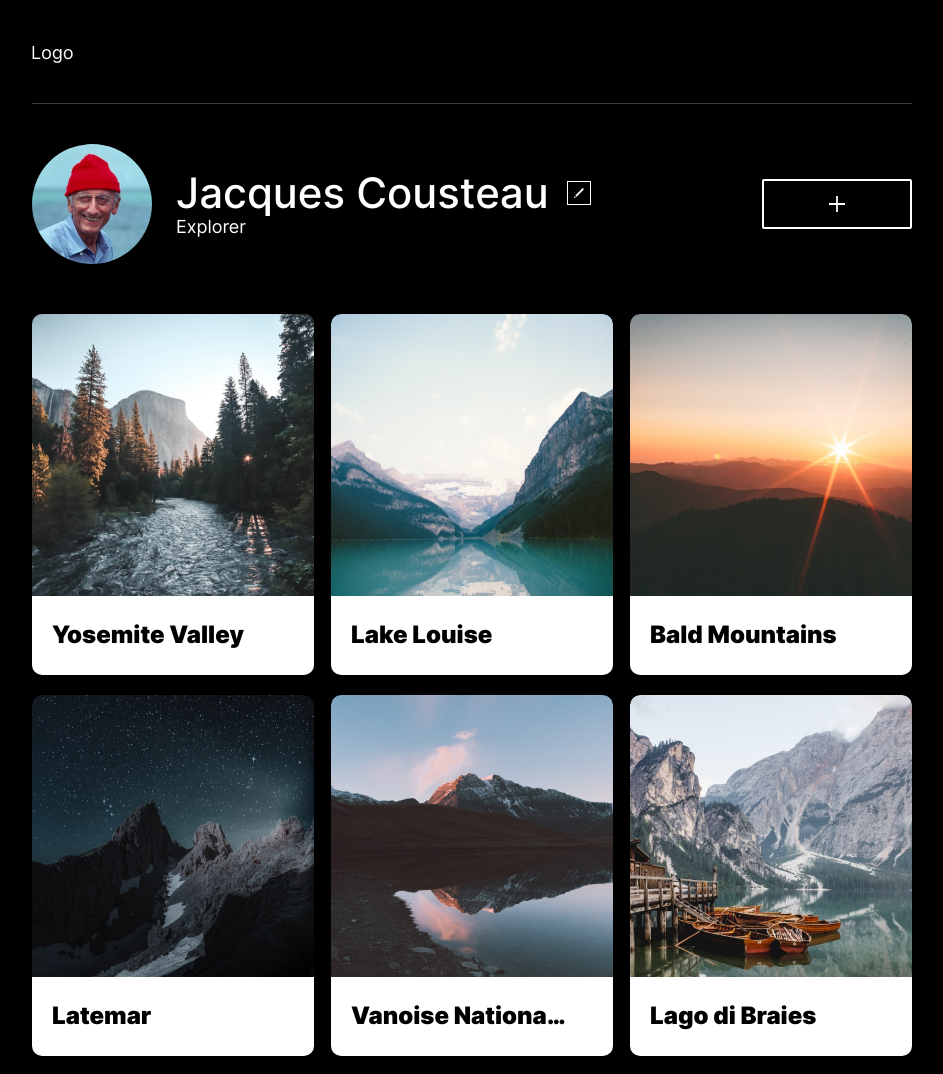
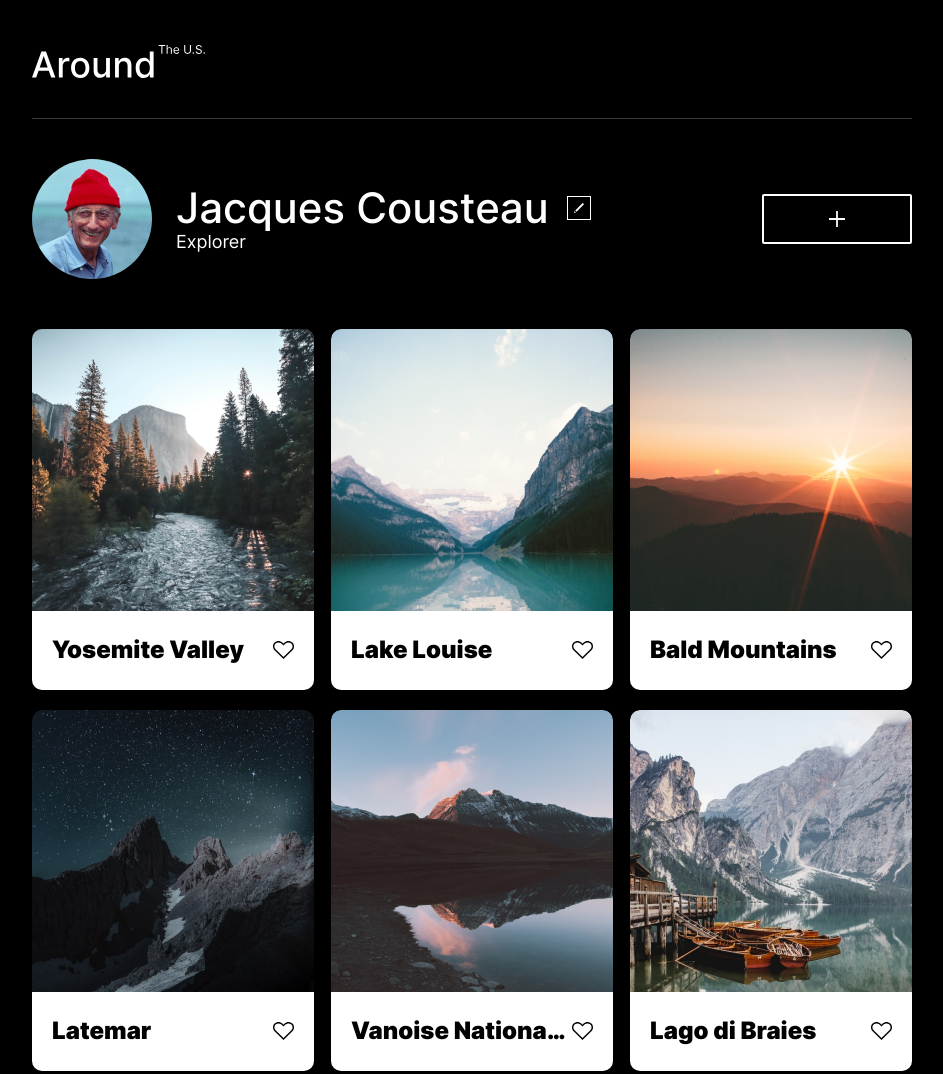
Before and after one commit to wolv2099/se_project_aroundtheus, a plain HTML site: page index.html in a window 1280 px wide. Shown: the top 1074 px of the page, without its empty margins (168-1111 px from the left). Drawn offline with Linux system fonts and the light colour scheme.

Commit message:
fixed logo

```diff
--- a/blocks/card.css
+++ b/blocks/card.css
@@ -31,7 +31,7 @@
 }
 
 .card__like-button {
-  background: transparent url(../images/Around.svg) center no-repeat;
+  background: transparent url(../images/like-icon.svg) center no-repeat;
   width: 21px;
   height: 18px;
   border: none;
--- a/index.html
+++ b/index.html
@@ -16,7 +16,7 @@
     <div class="page__content">
       <header class="header page__section">
         <img
-          src="./images/Logo.png"
+          src="./images/Around-icon.svg"
           alt="Around the US logo"
           class="header__logo"
         />
```
Also changed, not shown: images/Around-icon.svg (added).
